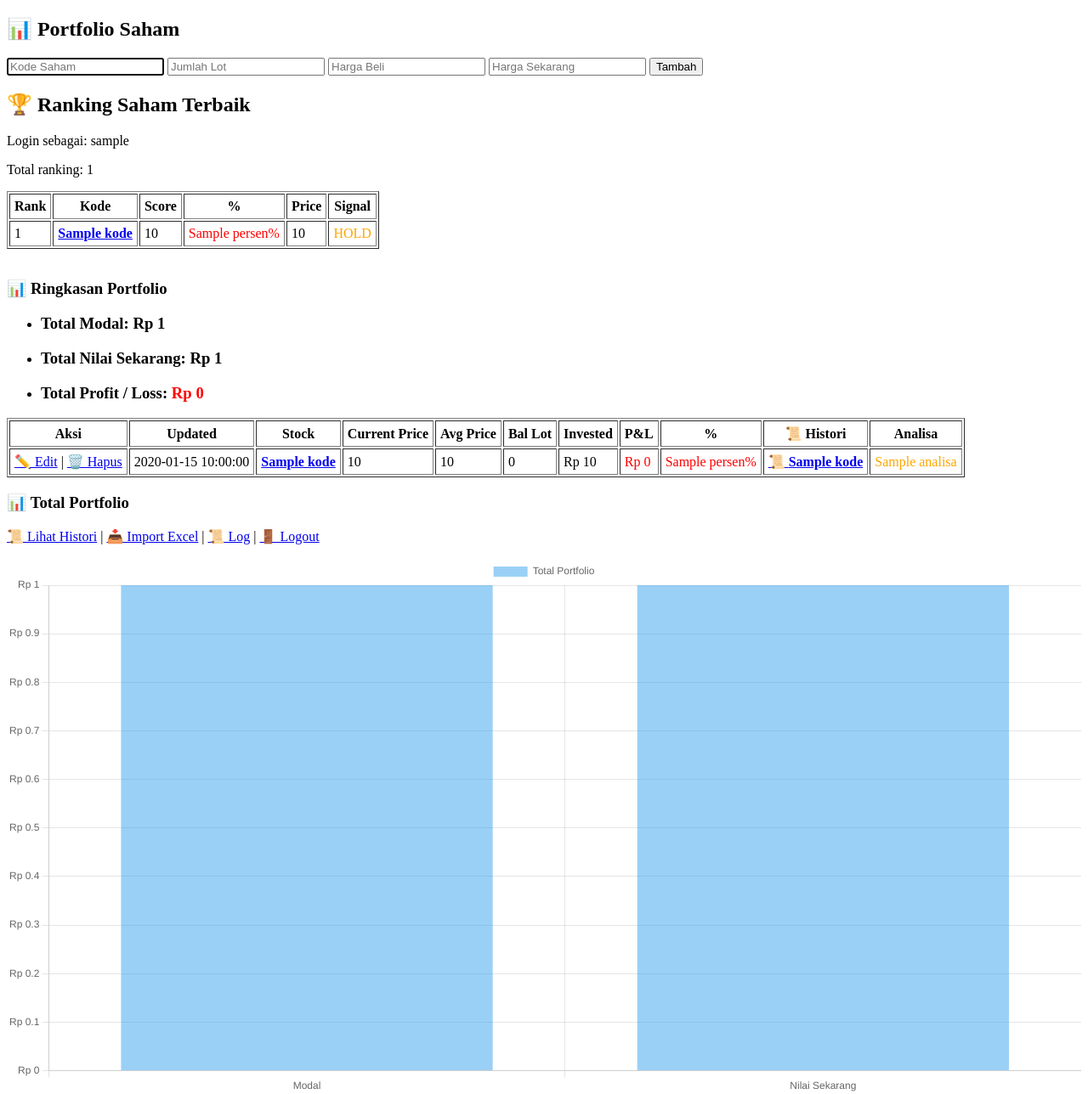
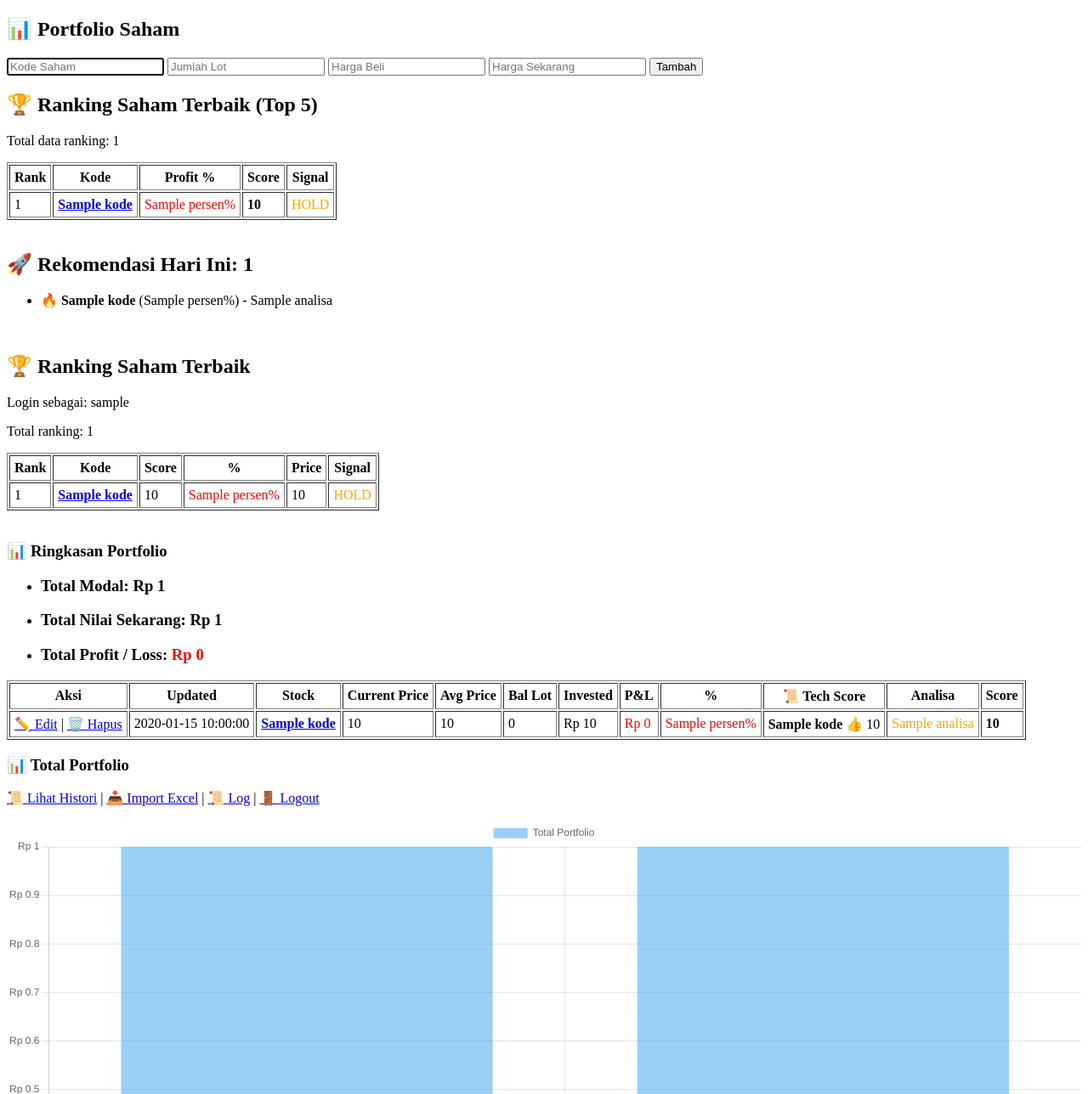
Before and after one commit to masriant/sekuritas, a Flask app: template app/templates/index.html in a window 1280 px wide. Shown: the top 1288 px of the page at 85% size. Run offline with Flask 3, Linux system fonts and the light colour scheme; the visitor is signed in with stand-in values (Sample User, id 1); tables that the repository leaves empty or names only in its code hold one stand-in row (values such as "Sample post"); the template is opened without the code that fills it: most values are stand-ins (such as "Sample title", 1, 10 or a date in 2020).

Commit message:
Add technical score and top rankings UI
Introduce get_technical_score() to compute a simple technical score and signal using RSI and 20-day MA (returns score and BUY/SELL/HOLD). Integrate technical results into the index route, sort stock data by score, and compute a best_buy list. Update templates to display a Top-5 ranking, daily recommendations, tech score/score columns, and inline score badges for each stock.

```diff
--- a/app/app.py
+++ b/app/app.py
@@ -40,6 +40,49 @@ def get_harga_saham(kode):
         return int(data['Close'].iloc[-1])
     except:
         return 0
+
+def get_technical_score(kode):
+    try:
+        ticker = yf.Ticker(kode + ".JK")
+        hist = ticker.history(period="3mo")
+
+        if hist.empty:
+            return 0, "NO DATA"
+
+        # MA20
+        hist['MA20'] = hist['Close'].rolling(20).mean()
+
+        # RSI
+        delta = hist['Close'].diff()
+        gain = (delta.where(delta > 0, 0)).rolling(14).mean()
+        loss = (-delta.where(delta < 0, 0)).rolling(14).mean()
+        rs = gain / loss
+        hist['RSI'] = 100 - (100 / (1 + rs))
+
+        last = hist.iloc[-1]
+
+        score = 0
+        signal = "HOLD"
+
+        # RSI logic
+        if last['RSI'] < 30:
+            score += 10
+            signal = "BUY"
+        elif last['RSI'] > 70:
+            score -= 10
+            signal = "SELL"
+
+        # MA20 logic
+        if last['Close'] > last['MA20']:
+            score += 5
+        else:
+            score -= 5
+
+        return score, signal
+
+    except:
+        return 0, "ERROR"
+
 
 from flask import session
 
@@ -124,15 +167,30 @@ def index():
     # ✅ BARU RANKING DI SINI
     # ranking = sorted(data, key=lambda x: x['score'], reverse=True)
 
+
+
     ranking = sorted(data, key=lambda x: x.get('score', 0), reverse=True)
+
+    # 🎯 ambil rekomendasi BUY terbaik
+    best_buy = [s for s in ranking if s['analisa'] == "BUY"][:3]
+
+    tech_score, tech_signal = get_technical_score(kode)
+
+    score += tech_score
+
+    # override analisa kalau lebih kuat
+    if tech_signal != "HOLD":
+        analisa = tech_signal
 
     return render_template(
         "index.html",
-        saham=data,
+        saham=ranking,
         ranking=ranking,
+        best_buy=best_buy,
         total_modal=total_modal,
         total_nilai=total_nilai,
         total_pl=total_pl
+
     )
 
 
--- a/app/templates/index.html
+++ b/app/templates/index.html
@@ -17,6 +17,57 @@
     <button type="submit">Tambah</button>
 </form>
 
+<h2>🏆 Ranking Saham Terbaik (Top 5)</h2>
+<p>Total data ranking: {{ ranking|length }}</p>
+
+<table border="1" cellpadding="5">
+    <tr>
+        <th>Rank</th>
+        <th>Kode</th>
+        <th>Profit %</th>
+        <th>Score</th>
+        <th>Signal</th>
+    </tr>
+
+    {% for s in ranking[:5] %}
+    <tr>
+        <td>{{ loop.index }}</td>
+        <td>
+            <a href="/saham/{{ s.kode }}"><strong>{{ s.kode }}</strong></a>
+        </td>
+        <td>
+            {% if s.persen >= 0 %}
+                <span style="color:green;">{{ s.persen }}%</span>
+            {% else %}
+                <span style="color:red;">{{ s.persen }}%</span>
+            {% endif %}
+        </td>
+        <td><strong>{{ s.score }}</strong></td>
+        <td>
+            {% if s.analisa == "BUY" %}
+                <span style="color:blue;">BUY</span>
+            {% elif s.analisa == "SELL" %}
+                <span style="color:red;">SELL</span>
+            {% else %}
+                <span style="color:orange;">HOLD</span>
+            {% endif %}
+        </td>
+    </tr>
+    {% endfor %}
+</table>
+
+<br>
+<h2>🚀 Rekomendasi Hari Ini: {{ best_buy|length }}</h2>
+
+<ul>
+{% for s in best_buy %}
+    <li>
+        🔥 <strong>{{ s.kode }}</strong>
+        ({{ s.persen }}%) - {{ s.analisa }}
+    </li>
+{% endfor %}
+</ul>
+<br>
 <h2>🏆 Ranking Saham Terbaik</h2>
 <p>Login sebagai: {{ session.user }}</p>
 
@@ -94,8 +145,9 @@
         <th>Invested</th>
         <th>P&L</th>
         <th>%</th>
-		<th>📜 Histori</a></th>
+		<th>📜 Tech Score</th>
         <th>Analisa</th>
+		<th>Score</th>
     </tr>
 
     {% for s in saham %}
@@ -142,7 +194,15 @@
         </td>
 
 		<!-- % -->
-		<td><a href="/log">📜 <strong>{{ s.kode }}</strong> </a></td>
+		<td><strong>{{ s.kode }}</strong>
+			{% if s.score > 15 %}
+				🔥 {{ s.score }}
+			{% elif s.score > 5 %}
+				👍 {{ s.score }}
+			{% else %}
+				⚠️ {{ s.score }}
+			{% endif %}
+		</td>
 
         <!-- % -->
         <td>
@@ -154,6 +214,7 @@
                 <span style="color:orange;">{{ s.analisa }}</span>
             {% endif %}
         </td>
+		<td><strong>{{ s.score }}</strong></td>
     </tr>
     {% endfor %}
 </table>
```
